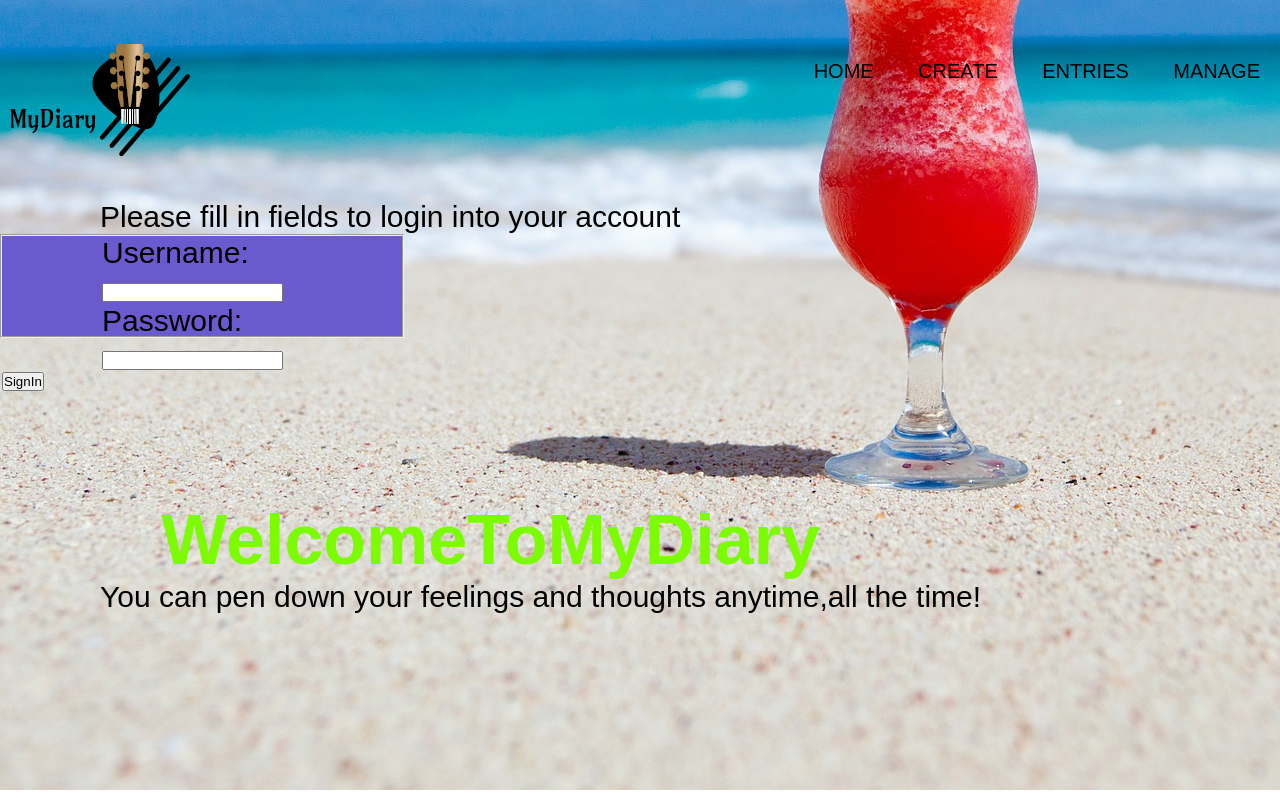
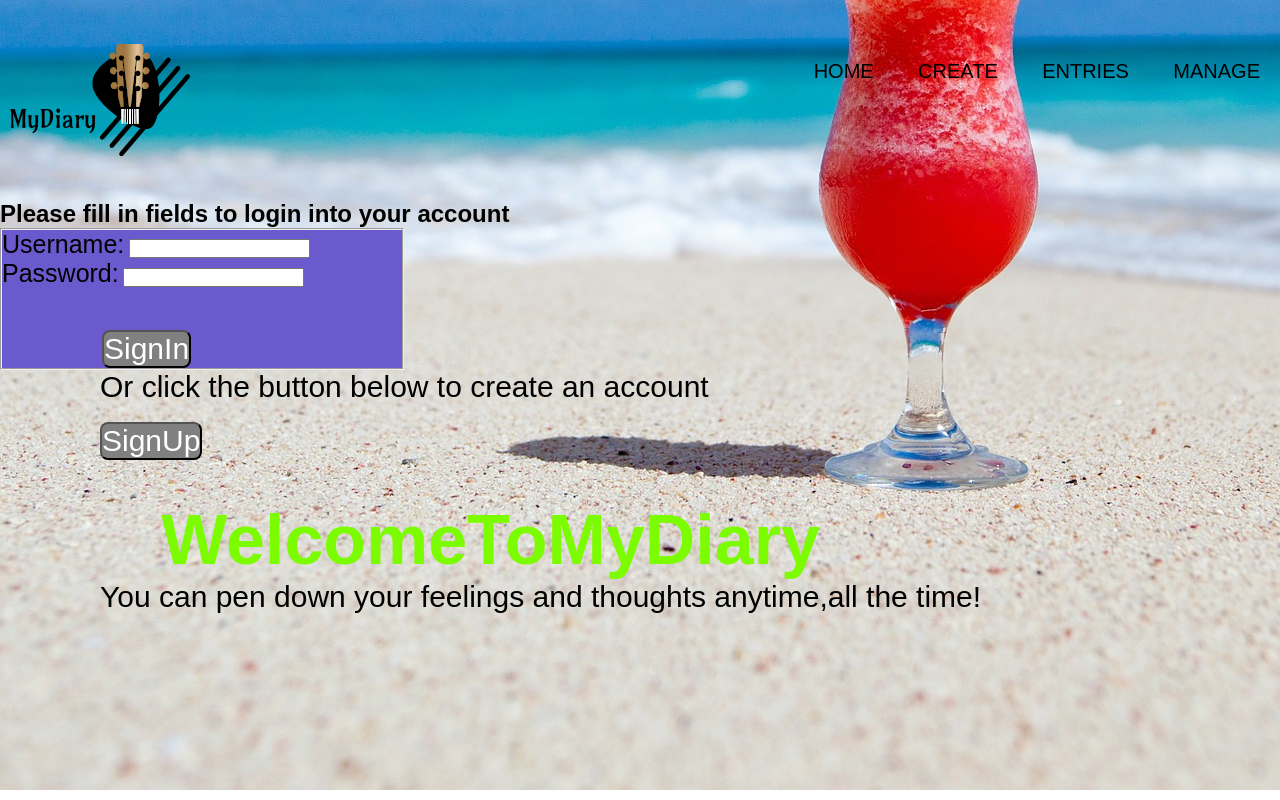
Before and after one commit to jessicamunga/MyDiary, a plain HTML site: page UI/index.html in a window 1280 px wide. Drawn offline with Linux system fonts and the light colour scheme.

Commit message:
modify signin,signup,index

```diff
--- a/UI/index.html
+++ b/UI/index.html
@@ -26,18 +26,22 @@
         <section>
         <div class="sign" >
 
-            <p>Please fill in fields to login into your account</p>
+            <h2>Please fill in fields to login into your account</h2>
 
                 <fieldset>
                     <form>
-                        <p>Username:
-                        <input type="Username" name="Username"></p>
-                        <p>Password:
-                        <input type="Password" name="Password"></p>
-                        <input type="submit" value="SignIn">
-
+                        <label for="Username">Username:</label>
+                        <input type="Username" name="Username" id="Username">
+                        <br>
+                        <label for="Password">Password:</label>
+                        <input type="Password" name="Password" id="Password">
+                        <br>
                     </form>
+                    <a href="entries.html"> <input class="input" type="submit" value="SignIn"></a>
                 </fieldset>
+                <p>Or click the button below to create an account </p> <br>
+                    <a href="signup.html"><input class="input" type="submit" value="SignUp">
+                    </a>
 
 </div>
 
--- a/UI/signin.css
+++ b/UI/signin.css
@@ -11,7 +11,9 @@ form {
 p {
     color: black;
 
-}/*
+}
+
+/*
 .SignIn {
     font-size: 25px;
     color:red;
--- a/UI/signup.css
+++ b/UI/signup.css
@@ -23,3 +23,6 @@ body {
   font-size: 20px;
 
 }
+p{
+  font-size: 25px;
+}
--- a/UI/styles.css
+++ b/UI/styles.css
@@ -86,3 +86,16 @@ fieldset{
     font-size: 15px;
     color:red;
 }
+.input{
+    font-size: 30px;
+    background-color:grey;
+    border-radius: 8px;
+    margin-left: 100px;
+    color: white;
+    margin-top: 0px;
+    padding: 16px,
+}
+label{
+    font-size: 25px;
+
+}
```
Also changed, not shown: UI/signup.html (+6 -6 lines).
